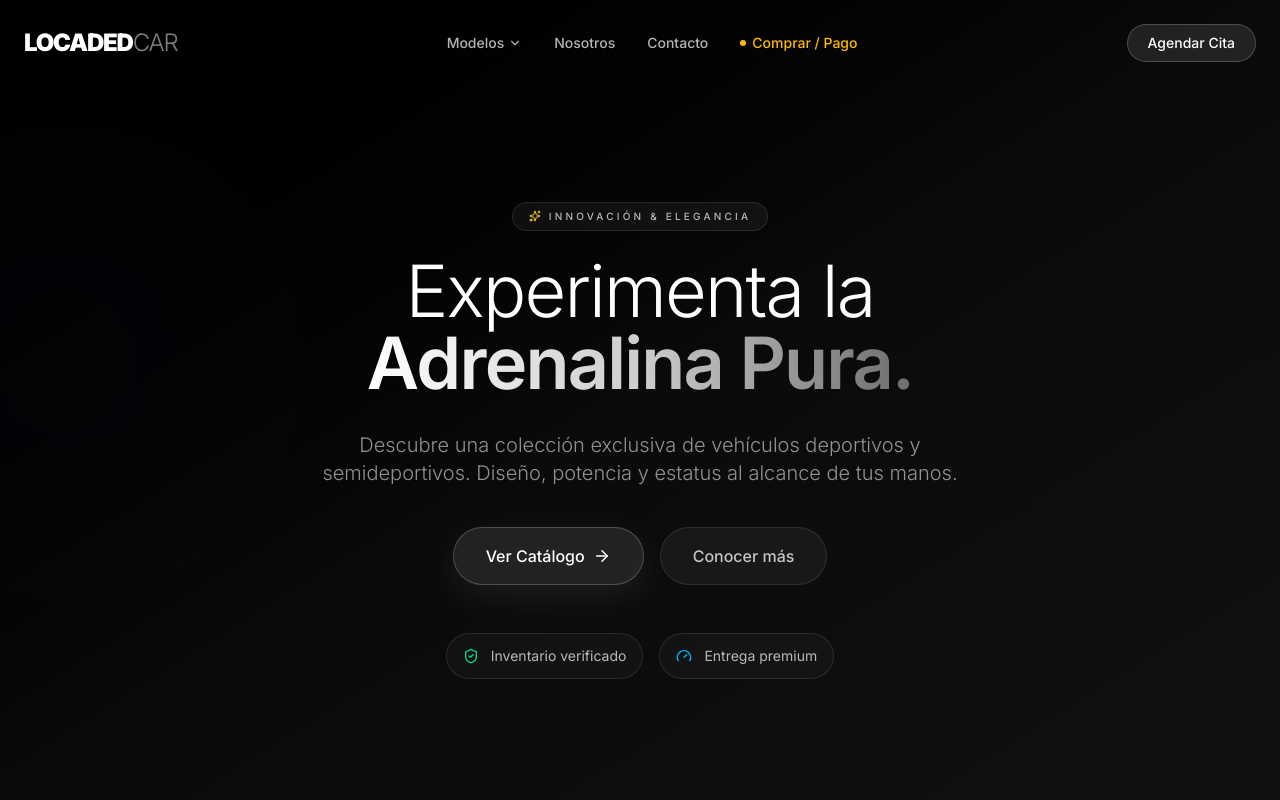
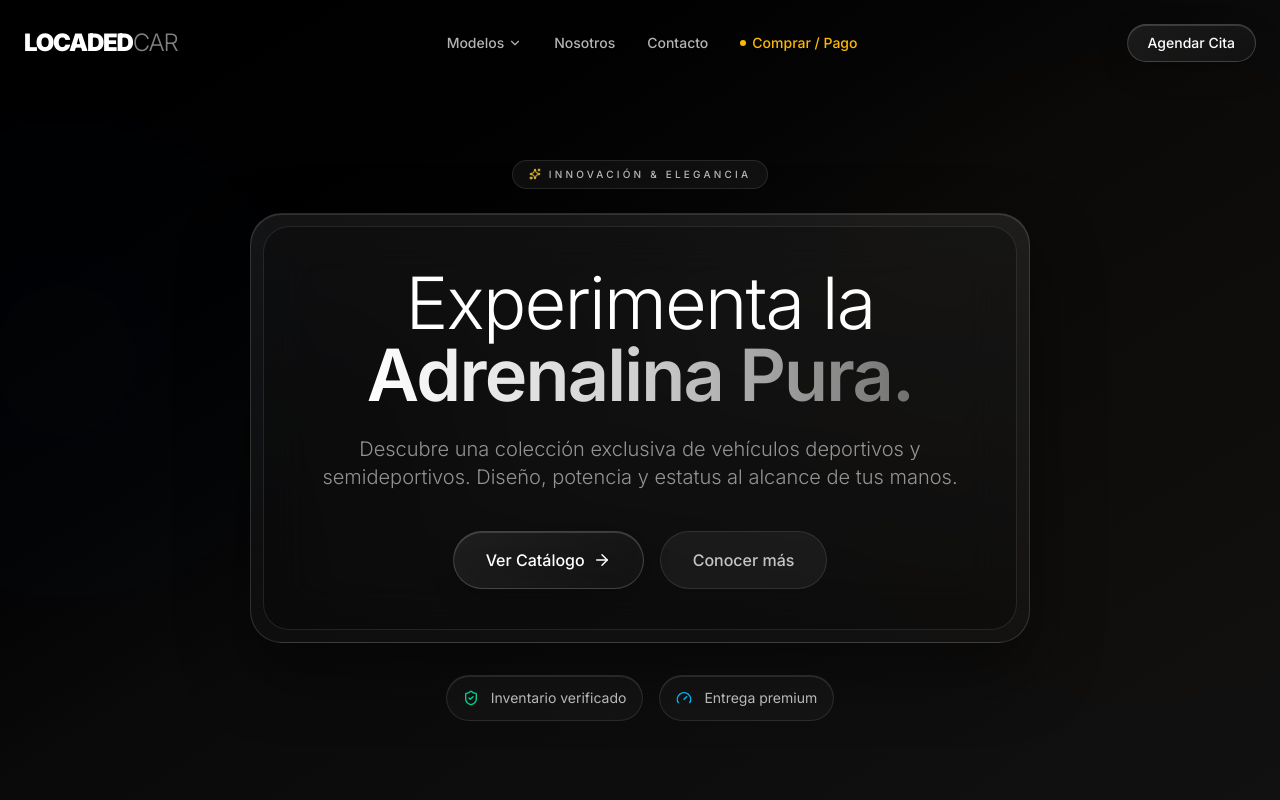
Before and after one commit to YvnPretty/LocadedCar, a Next.js app: page / in a window 1280 px wide. Shown: the top 800 px of the page. Built offline with nearby package versions, Linux system fonts and the light colour scheme; no server answers; the database is empty.

Commit message:
feat: publicar mejoras responsive y shells separados

```diff
--- a/src/app/globals.css
+++ b/src/app/globals.css
@@ -18,8 +18,9 @@ html {
 
 body {
   background:
-    radial-gradient(circle at top, rgba(120, 119, 198, 0.18), transparent 30%),
-    radial-gradient(circle at bottom right, rgba(251, 146, 60, 0.12), transparent 28%),
+    radial-gradient(circle at top, rgba(148, 163, 184, 0.18), transparent 26%),
+    radial-gradient(circle at 80% 10%, rgba(59, 130, 246, 0.12), transparent 22%),
+    radial-gradient(circle at bottom right, rgba(251, 146, 60, 0.12), transparent 20%),
     var(--background);
   color: var(--foreground);
   font-family: var(--font-sans), Arial, Helvetica, sans-serif;
@@ -31,7 +32,8 @@ body::before {
   position: fixed;
   inset: 0;
   pointer-events: none;
-  background-image: linear-gradient(rgba(255,255,255,0.02) 1px, transparent 1px),
+  background:
+    linear-gradient(rgba(255,255,255,0.02) 1px, transparent 1px),
     linear-gradient(90deg, rgba(255,255,255,0.02) 1px, transparent 1px);
   background-size: 32px 32px;
   mask-image: radial-gradient(circle at center, black, transparent 80%);
@@ -42,19 +44,42 @@ body::before {
   color: white;
 }
 
-/* Glassmorphism utilities */
+/* iPhone-like translucent glass */
 .glass {
-  @apply bg-white/5 backdrop-blur-md border border-white/10 shadow-[0_4px_30px_rgba(0,0,0,0.1)];
+  background: rgba(255, 255, 255, 0.06);
+  backdrop-filter: blur(18px);
+  -webkit-backdrop-filter: blur(18px);
+  border: 1px solid rgba(255, 255, 255, 0.12);
+  box-shadow: inset 0 1px 0 rgba(255,255,255,0.08), 0 18px 45px rgba(0,0,0,0.22);
 }
 
 .glass-panel {
-  @apply bg-black/40 backdrop-blur-xl border border-white/10;
+  background: rgba(8, 9, 12, 0.52);
+  backdrop-filter: blur(20px);
+  -webkit-backdrop-filter: blur(20px);
+  border: 1px solid rgba(255, 255, 255, 0.1);
 }
 
 .glass-button {
-  @apply bg-white/10 backdrop-blur-md border border-white/20 hover:bg-white/20 transition-all duration-300;
+  background: linear-gradient(135deg, rgba(255,255,255,0.08), rgba(255,255,255,0.03));
+  backdrop-filter: blur(16px);
+  -webkit-backdrop-filter: blur(16px);
+  border: 1px solid rgba(255,255,255,0.18);
+  box-shadow: inset 0 1px 0 rgba(255,255,255,0.15), 0 10px 30px rgba(0,0,0,0.18);
+  transition: all 0.3s ease;
+}
+
+.glass-button:hover {
+  background: linear-gradient(135deg, rgba(255,255,255,0.12), rgba(255,255,255,0.06));
+  transform: translateY(-1px);
 }
 
 .soft-ring {
-  box-shadow: 0 0 0 1px rgba(255,255,255,0.08), 0 10px 30px rgba(0,0,0,0.25);
+  box-shadow: 0 0 0 1px rgba(255,255,255,0.08), 0 12px 32px rgba(0,0,0,0.25);
 }
+
+.iphone-shell {
+  background: linear-gradient(180deg, rgba(255,255,255,0.08), rgba(255,255,255,0.02));
+  border: 1px solid rgba(255,255,255,0.14);
+  box-shadow: inset 0 1px 0 rgba(255,255,255,0.12), 0 28px 70px rgba(0,0,0,0.45);
+}
--- a/src/app/layout.tsx
+++ b/src/app/layout.tsx
@@ -1,8 +1,7 @@
 import type { Metadata } from "next";
 import { Inter } from "next/font/google";
 import "./globals.css";
-import Navbar from "@/components/Navbar";
-import Footer from "@/components/Footer";
+import RouteShell from "@/components/RouteShell";
 
 const inter = Inter({ subsets: ["latin"] });
 
@@ -18,10 +17,8 @@ export default function RootLayout({
 }>) {
   return (
     <html lang="es" className="dark">
-      <body className={`${inter.className} antialiased selection:bg-white/30 selection:text-white flex flex-col min-h-screen`}>
-        <Navbar />
-        <main className="flex-1">{children}</main>
-        <Footer />
+      <body className={`${inter.className} antialiased selection:bg-white/30 selection:text-white min-h-screen`}>
+        <RouteShell>{children}</RouteShell>
       </body>
     </html>
   );
--- a/src/app/page.tsx
+++ b/src/app/page.tsx
@@ -1,6 +1,8 @@
 import Hero from "@/components/Hero";
 import CatalogGrid from "@/components/CatalogGrid";
 import { PrismaClient } from "@prisma/client";
+
+export const dynamic = "force-dynamic";
 
 const prisma = new PrismaClient();
 
--- a/src/components/CatalogGrid.tsx
+++ b/src/components/CatalogGrid.tsx
@@ -28,6 +28,7 @@ export default function CatalogGrid({ cars }: CatalogGridProps) {
   const [selectedTypes, setSelectedTypes] = useState<string[]>([]);
   const [isBrandOpen, setIsBrandOpen] = useState(true);
   const [isTypeOpen, setIsTypeOpen] = useState(true);
+  const [isFiltersOpen, setIsFiltersOpen] = useState(false);
 
   const toggleBrand = (brand: string) => {
     setSelectedBrands((prev) => (prev.includes(brand) ? prev.filter((b) => b !== brand) : [...prev, brand]));
@@ -49,7 +50,16 @@ export default function CatalogGrid({ cars }: CatalogGridProps) {
   return (
     <div className="w-full flex flex-col md:flex-row gap-10 items-start">
       <aside className="w-full md:w-72 flex-shrink-0 mb-8 md:mb-0">
-        <div className="glass rounded-3xl p-5 soft-ring">
+        <button
+          type="button"
+          onClick={() => setIsFiltersOpen((open) => !open)}
+          className="md:hidden w-full flex items-center justify-between px-4 py-3 mb-3 rounded-2xl border border-white/10 bg-white/[0.04] text-sm text-white"
+          aria-expanded={isFiltersOpen}
+        >
+          <span className="flex items-center gap-2"><SlidersHorizontal size={16} /> Filtrar colección</span>
+          {isFiltersOpen ? <ChevronUp size={16} /> : <ChevronDown size={16} />}
+        </button>
+        <div className={`${isFiltersOpen ? "block" : "hidden"} md:block glass rounded-3xl p-5 soft-ring`}>
           <div className="flex items-center justify-between mb-6">
             <h3 className="text-xl font-medium text-white">Filtros</h3>
             <div className="rounded-full bg-white/5 p-2 text-white/70">
@@ -193,7 +203,7 @@ export default function CatalogGrid({ cars }: CatalogGridProps) {
           <p className="text-white/50 text-sm font-medium">{filteredCars.length} modelos</p>
         </div>
 
-        <motion.div layout className="grid grid-cols-1 xl:grid-cols-2 gap-8">
+        <motion.div layout className="grid grid-cols-1 sm:grid-cols-2 gap-5 lg:gap-8">
           <AnimatePresence mode="popLayout">
             {filteredCars.map((car, index) => (
               <motion.div
--- a/src/components/Hero.tsx
+++ b/src/components/Hero.tsx
@@ -22,7 +22,7 @@ export default function Hero() {
         />
       </div>
 
-      <div className="relative z-10 text-center px-6 max-w-5xl mx-auto mt-20">
+      <div className="relative z-10 text-center px-6 max-w-6xl mx-auto mt-20">
         <motion.div
           initial={{ opacity: 0, y: 30 }}
           animate={{ opacity: 1, y: 0 }}
@@ -34,11 +34,18 @@ export default function Hero() {
           </span>
         </motion.div>
 
+        <motion.div
+          initial={{ opacity: 0, y: 30 }}
+          animate={{ opacity: 1, y: 0 }}
+          transition={{ duration: 1, ease: "easeOut", delay: 0.1 }}
+          className="mx-auto mb-8 w-full max-w-5xl iphone-shell rounded-[32px] p-3 shadow-[0_30px_80px_rgba(0,0,0,0.45)]"
+        >
+          <div className="rounded-[26px] border border-white/10 bg-black/25 p-6 md:p-10 backdrop-blur-xl">
             <motion.h1
               initial={{ opacity: 0, y: 40 }}
               animate={{ opacity: 1, y: 0 }}
               transition={{ duration: 1, ease: "easeOut", delay: 0.2 }}
-          className="text-5xl md:text-7xl font-light tracking-tight mb-8"
+              className="text-5xl md:text-7xl font-light tracking-tight mb-6"
             >
               Experimenta la <br className="hidden md:block" />
               <span className="font-semibold bg-clip-text text-transparent bg-gradient-to-r from-white via-white/80 to-white/40">
@@ -61,7 +68,7 @@ export default function Hero() {
               transition={{ duration: 1, ease: "easeOut", delay: 0.6 }}
               className="flex flex-col sm:flex-row items-center justify-center gap-4"
             >
-          <Link href="/catalogo" className="glass-button w-full sm:w-auto px-8 py-4 rounded-full text-white font-medium flex items-center justify-center gap-2 group shadow-[0_10px_35px_rgba(255,255,255,0.08)]">
+              <Link href="/catalogo" className="glass-button w-full sm:w-auto px-8 py-4 rounded-full text-white font-medium flex items-center justify-center gap-2 group">
                 Ver Catálogo
                 <ArrowRight size={18} className="group-hover:translate-x-1 transition-transform" />
               </Link>
@@ -69,18 +76,20 @@ export default function Hero() {
                 Conocer más
               </Link>
             </motion.div>
+          </div>
+        </motion.div>
 
         <motion.div
           initial={{ opacity: 0, y: 20 }}
           animate={{ opacity: 1, y: 0 }}
           transition={{ duration: 1, ease: "easeOut", delay: 0.8 }}
-          className="mt-12 flex flex-col sm:flex-row items-center justify-center gap-4 text-left sm:text-center"
+          className="mt-4 flex flex-col sm:flex-row items-center justify-center gap-4 text-left sm:text-center"
         >
-          <div className="flex items-center gap-3 rounded-full border border-white/10 bg-white/[0.03] px-4 py-3 text-white/70 backdrop-blur-sm">
+          <div className="flex items-center gap-3 rounded-full border border-white/10 bg-white/[0.03] px-4 py-3 text-white/70 backdrop-blur-sm shadow-[inset_0_1px_0_rgba(255,255,255,0.1)]">
             <ShieldCheck size={16} className="text-emerald-400" />
             <span className="text-sm">Inventario verificado</span>
           </div>
-          <div className="flex items-center gap-3 rounded-full border border-white/10 bg-white/[0.03] px-4 py-3 text-white/70 backdrop-blur-sm">
+          <div className="flex items-center gap-3 rounded-full border border-white/10 bg-white/[0.03] px-4 py-3 text-white/70 backdrop-blur-sm shadow-[inset_0_1px_0_rgba(255,255,255,0.1)]">
             <Gauge size={16} className="text-sky-400" />
             <span className="text-sm">Entrega premium</span>
           </div>
--- /dev/null
+++ b/src/components/RouteShell.tsx
@@ -0,0 +1,22 @@
+"use client";
+
+import { usePathname } from "next/navigation";
+import Navbar from "@/components/Navbar";
+import Footer from "@/components/Footer";
+
+export default function RouteShell({ children }: { children: React.ReactNode }) {
+  const pathname = usePathname();
+  const isStaffArea = pathname.startsWith("/admin") || pathname.startsWith("/pos");
+
+  if (isStaffArea) {
+    return children;
+  }
+
+  return (
+    <>
+      <Navbar />
+      <main className="flex-1">{children}</main>
+      <Footer />
+    </>
+  );
+}
```
Also changed, not shown: src/app/admin/layout.tsx (+40 -3 lines), src/app/pos/POSClient.tsx (+6 -6 lines), 1 other file (tests, documents, lock files or other folders). Lines whose indentation alone changed are shown as unchanged.
